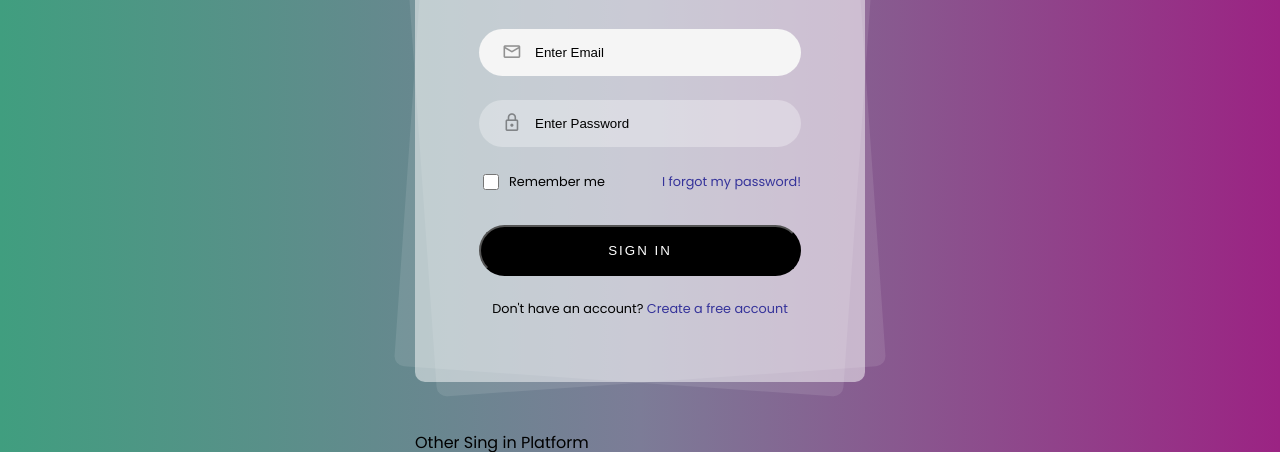
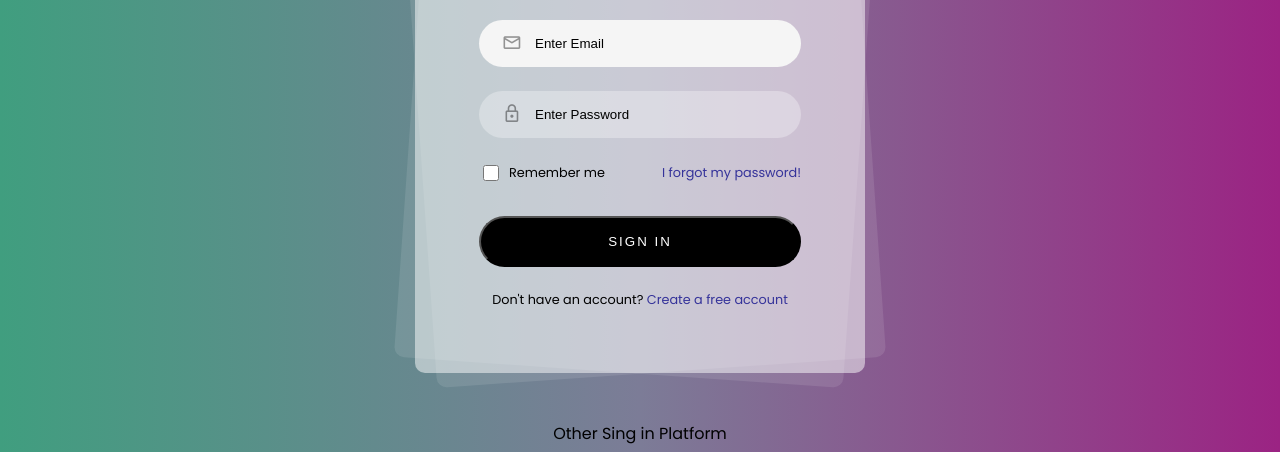
Before and after one commit to Krevetych/LogIn-Page-, a plain HTML site: page index.html in a window 1280 px wide. Shown: the part 276-728 px from the top of the page. Drawn offline with nearby package versions, Linux system fonts and the light colour scheme.

Commit message:
Update index.html

```diff
--- a/index.html
+++ b/index.html
@@ -41,7 +41,7 @@
 			</div>
 		</div>
 		<div class="login-card-social"></div>
-			<div>Other Sing in Platform</div>
+			<center><div id="text">Other Sing in Platform</div></center>
 			<div class="login-card-social-btns">
 				<a href="#">
 					<svg xmlns="http://www.w3.org/2000/svg" class="icon icon-tabler icon-tabler-brand-facebook" width="44" height="44" viewBox="0 0 24 24" stroke-width="1.5" stroke="#2c3e50" fill="none" stroke-linecap="round" stroke-linejoin="round">
```
